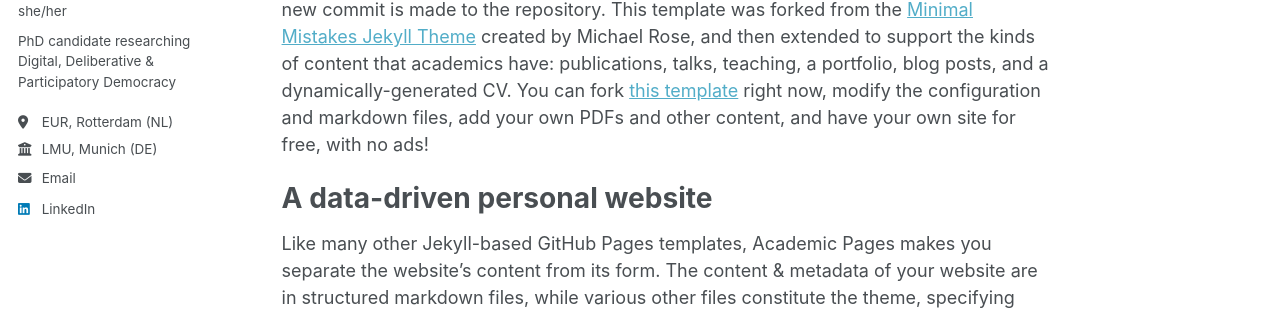
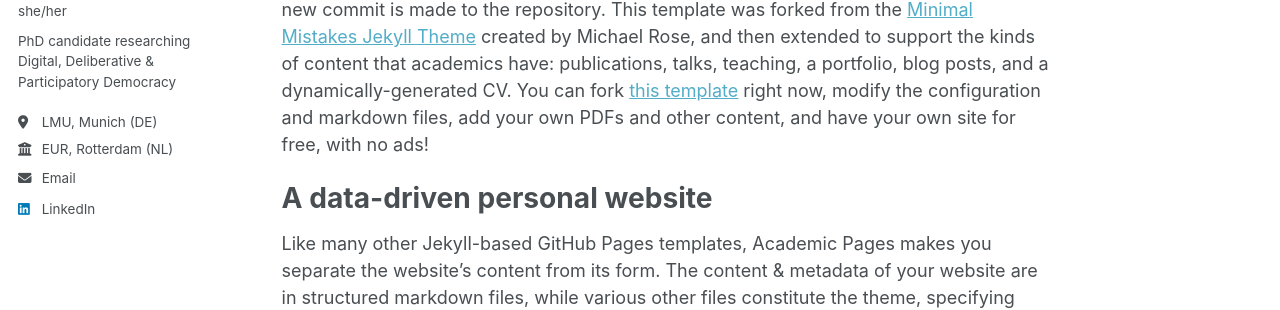
Before and after one commit to nicolienjanssens/nicolienjanssens, a Jekyll site: the page built from _pages/about.md, in a window 1280 px wide. Shown: the part 261-571 px from the top of the page. Built offline with Jekyll 4.4.1, drawn with Linux system fonts in a browser that asks for light colours.

```diff
--- a/_config.yml
+++ b/_config.yml
@@ -25,8 +25,8 @@ author:
   name             : "Nicolien Janssens"
   pronouns         : "she/her"
   bio              : "PhD candidate researching Digital, Deliberative & Participatory Democracy"
-  location         : "EUR, Rotterdam (NL)"
-  employer         : "LMU, Munich (DE)"
+  location         : "LMU, Munich (DE)"
+  employer         : "EUR, Rotterdam (NL)"
   uri              : # URL
   email            : "janssens@esphil.eur.nl"
 
```
